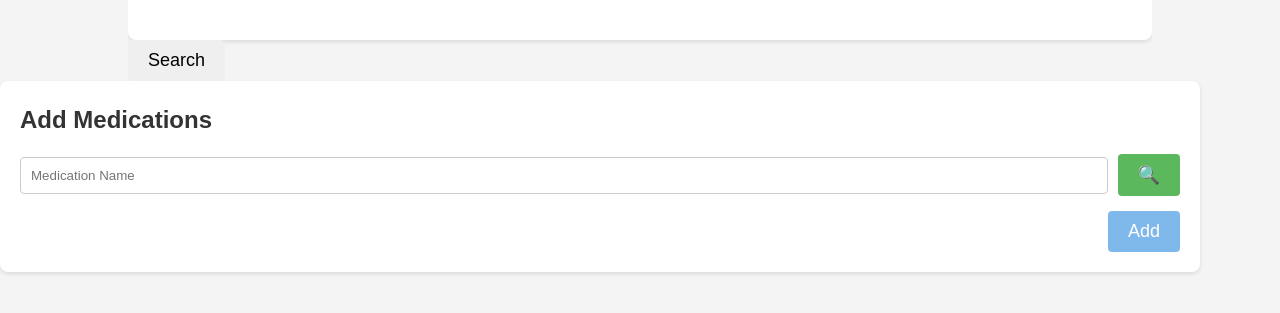
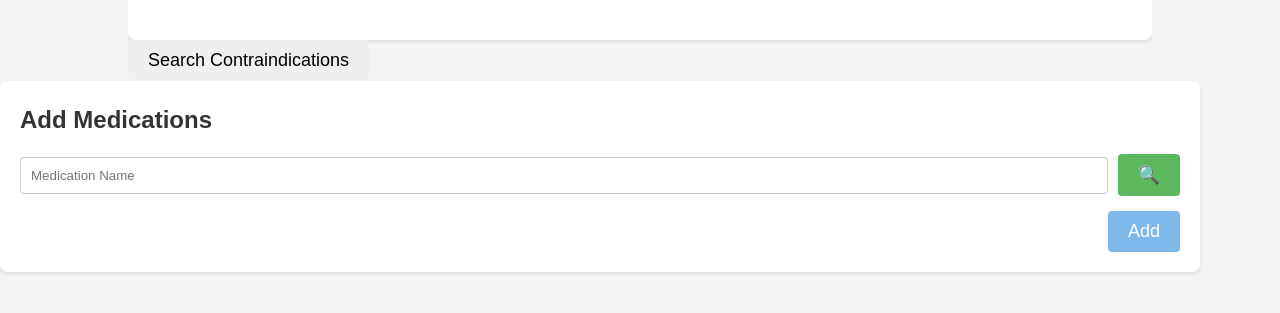
Before and after one commit to maroo1746/noverdose, a Django app: page /user_med/ in a window 1280 px wide. Shown: the part 154-467 px from the top of the page. Run offline with Django 4.2, Linux system fonts and the light colour scheme; a user stored in the database is signed in; data that the repository does not hold is empty; parts of the project's set-up code (start-up, migrations or seed data) failed here and were passed over.

Commit message:
nicole editing contraindication update function

```diff
--- a/searchmed/templates/searchmed/user_med.html
+++ b/searchmed/templates/searchmed/user_med.html
@@ -145,7 +145,7 @@
         </div>
 
         <div class="button-group">
-            <button onclick="searchMed()">Search</button>
+            <button onclick="searchMed()">Search Contraindications</button>
         </div>
     </div>
 
```
